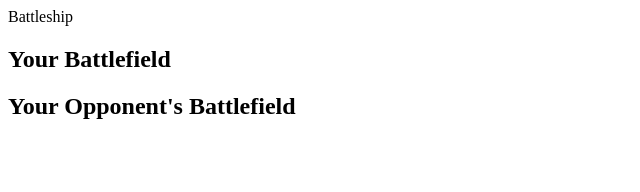
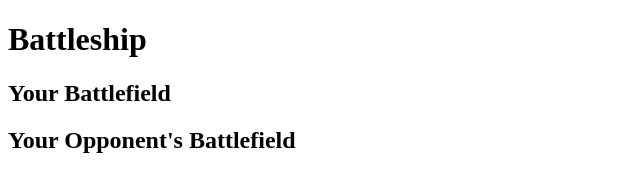
Before and after one commit to KLanger98/battleship, a plain HTML site: page index.html in a window 1280 px wide. Shown: the whole page, without its empty margins (0-640 px from the left). Drawn offline with Linux system fonts and the light colour scheme.

Commit message:
Added basic HTML skeleton

```diff
--- a/index.html
+++ b/index.html
@@ -7,13 +7,17 @@
     <title>Battleship</title>
 </head>
 <body>
-    <header>Battleship</header>
+    <header>
+        <h1>Battleship</h1>
+    </header>
     <body>
-        <div>
+        <div id="yourBattlefield">
             <h2>Your Battlefield</h2>
+            <div id="yourDeck"></div>
         </div>
-        <div>
+        <div id="opponentBattlefield">
             <h2>Your Opponent's Battlefield</h2>
+            <div id="opponentDeck"></div>
         </div>
     </body>
 </body>
```
